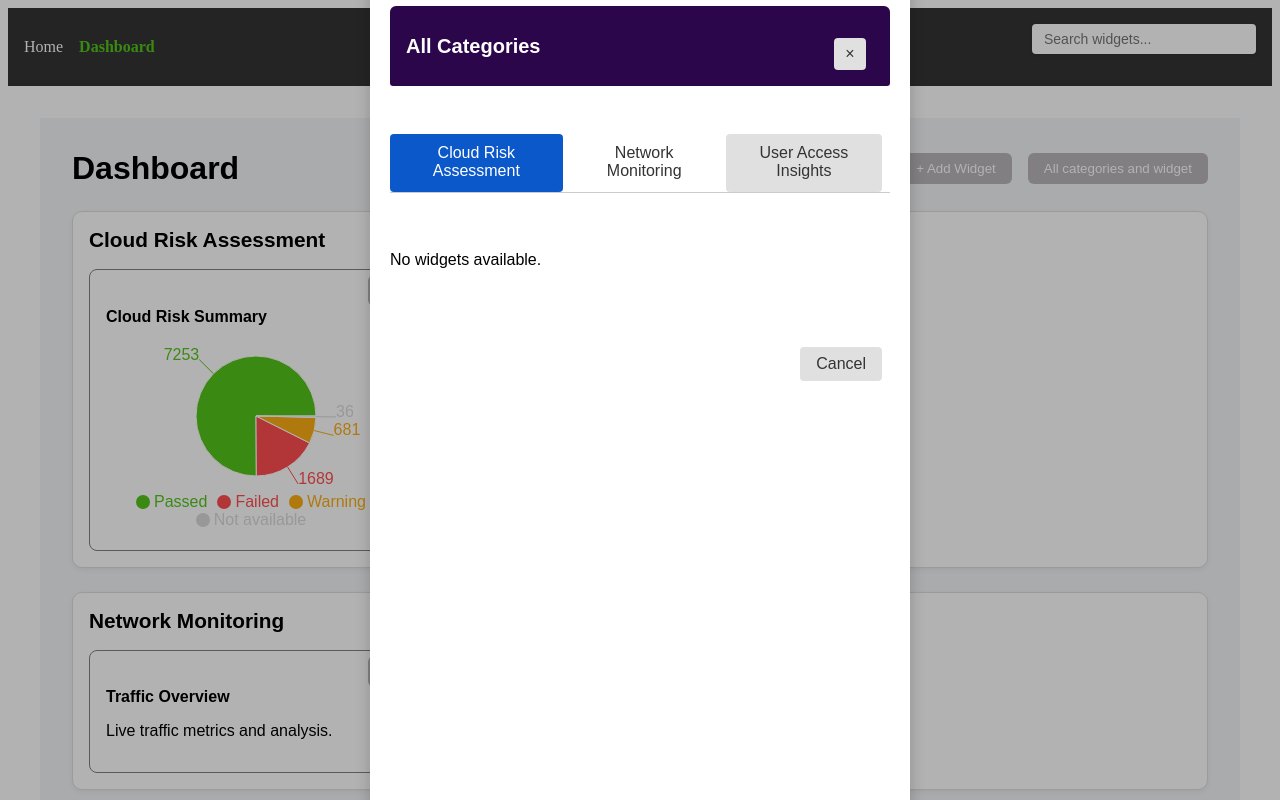
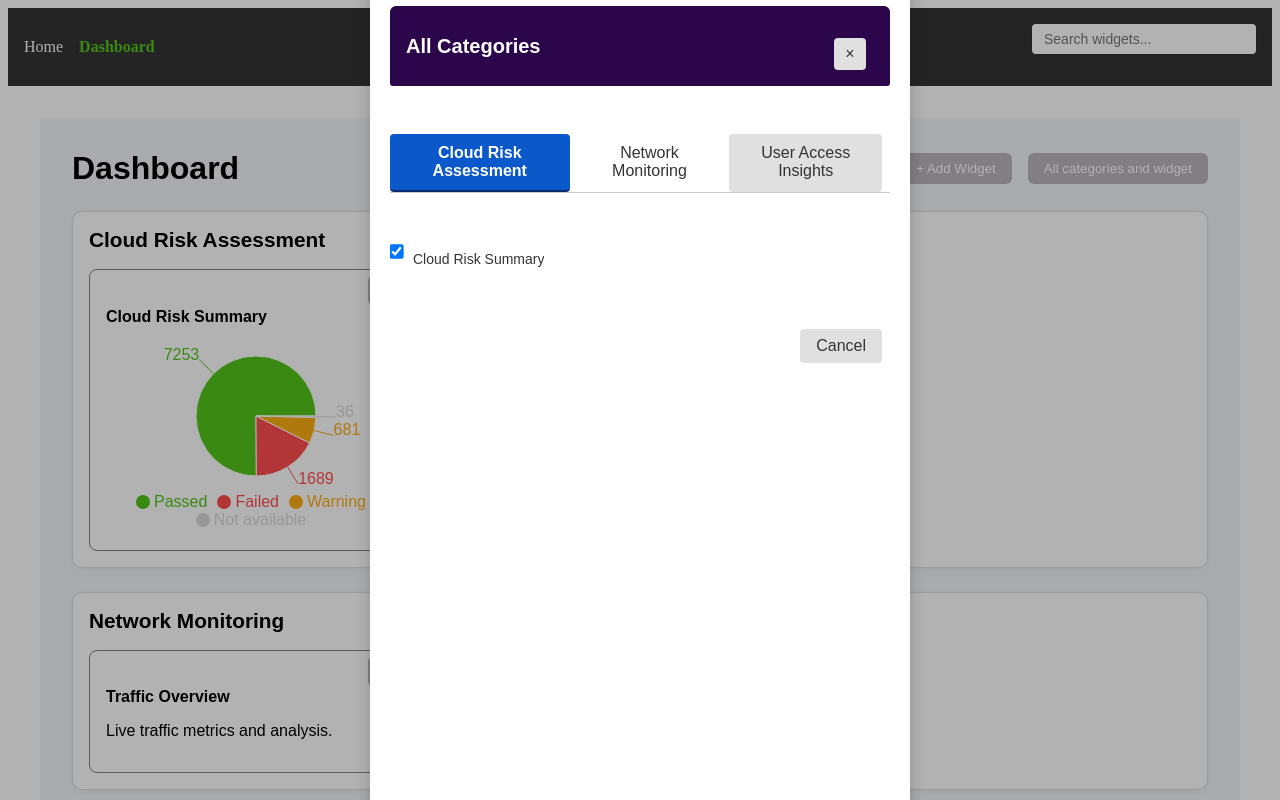
Before and after one commit to Akhil240901/FE_assignment, a React (Create React App) app: page /dashboard in a window 1280 px wide. Both pictures are taken after a click on the button "All categories and widget". Shown: the top 800 px of the page. Built offline with nearby package versions, Linux system fonts and the light colour scheme.

Commit message:
updated code

```diff
--- a/src/components/AllCategory.jsx
+++ b/src/components/AllCategory.jsx
@@ -7,7 +7,7 @@ import "../style/manageWidget.css";
 
 const AllCategory = ({ onClose }) => {
   const { categories } = useSelector((state) => state.dashboard);
-  const [activeTab, setActiveTab] = useState(categories?.name || "");
+  const [activeTab, setActiveTab] = useState(categories[0]?.name || "");
   const dispatch = useDispatch();
 
   const toggleAssignment = (widgetId, categoryId, checked) => {
--- a/src/style/manageWidget.css
+++ b/src/style/manageWidget.css
@@ -104,9 +104,13 @@
 .widget-checkbox-item {
   display: flex;
   align-items: center;
-  gap: 6px;
+  gap: 10px;
   font-size: 14px;
   color: #333;
+  max-width: 100%;
+  white-space: nowrap;
+  overflow: hidden;
+  text-overflow: ellipsis;
 }
 
 .widget-checkbox-item input[type="checkbox"] {
@@ -117,6 +121,7 @@
 
 .widget-checkbox-item label {
   cursor: pointer;
+  white-space: nowrap;
 }
 
 /* Modal footer buttons */
```
Also changed, not shown: src/components/AddWidgetModal.jsx (+0 -59 lines).
